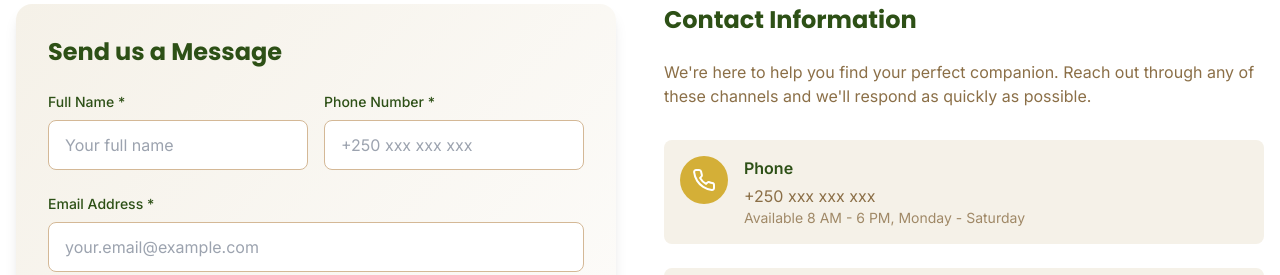
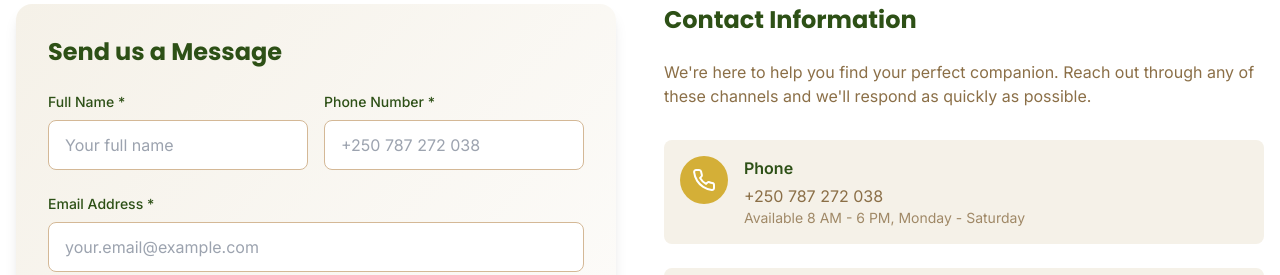
Before and after one commit to Chaste-Djaziri/dog-house, a React (Vite) app: page /contact in a window 1280 px wide. Shown: the part 1000-1275 px from the top of the page. Built offline with nearby package versions, Linux system fonts and the light colour scheme.

Commit message:
update number

```diff
--- a/src/components/Contact.tsx
+++ b/src/components/Contact.tsx
@@ -100,7 +100,7 @@ const Contact = () => {
                       onChange={handleChange}
                       required
                       className="w-full px-4 py-3 border border-beige rounded-lg focus:outline-none focus:ring-2 focus:ring-gold focus:border-transparent transition-colors"
-                      placeholder="+250 xxx xxx xxx"
+                      placeholder="+250 787 272 038"
                     />
                   </div>
                 </div>
@@ -198,7 +198,7 @@ const Contact = () => {
                   </div>
                   <div>
                     <h4 className="font-semibold text-forest-green mb-1">Phone</h4>
-                    <p className="text-brown">+250 xxx xxx xxx</p>
+                    <p className="text-brown">+250 787 272 038</p>
                     <p className="text-sm text-brown opacity-80">Available 8 AM - 6 PM, Monday - Saturday</p>
                   </div>
                 </div>
@@ -252,7 +252,7 @@ const Contact = () => {
                   Get instant responses to your questions
                 </p>
                 <a
-                  href="https://wa.me/250123456789?text=Hi! I'm interested in your dogs."
+                  href="https://wa.me/250787272038?text=Hi! I'm interested in your dogs."
                   target="_blank"
                   rel="noopener noreferrer"
                   className="bg-white text-green-600 font-semibold px-6 py-3 rounded-full hover:bg-gray-100 transition-colors inline-flex items-center"
--- a/src/components/Footer.tsx
+++ b/src/components/Footer.tsx
@@ -106,7 +106,7 @@ const Footer = () => {
               <div className="flex items-center space-x-3">
                 <Phone className="w-5 h-5 text-gold flex-shrink-0" />
                 <div>
-                  <p className="text-gray-300">+250 xxx xxx xxx</p>
+                  <p className="text-gray-300">+250 787 272 038</p>
                   <p className="text-xs text-gray-400">Mon-Sat 8AM-6PM</p>
                 </div>
               </div>
@@ -128,7 +128,7 @@ const Footer = () => {
 
             {/* WhatsApp Button */}
             <a
-              href="https://wa.me/250123456789"
+              href="https://wa.me/250787272038"
               target="_blank"
               rel="noopener noreferrer"
               className="mt-6 bg-green-600 hover:bg-green-700 text-white font-medium px-4 py-2 rounded-full text-sm inline-flex items-center transition-colors"
--- a/src/pages/AvailableDogs.tsx
+++ b/src/pages/AvailableDogs.tsx
@@ -36,7 +36,7 @@ const AvailableDogsPage = () => {
         backgroundImage="https://images.pexels.com/photos/5732457/pexels-photo-5732457.jpeg?auto=compress&cs=tinysrgb&w=1200"
       >
         <a
-          href="https://wa.me/250123456789"
+          href="https://wa.me/250787272038"
           target="_blank"
           rel="noopener noreferrer"
           className="inline-flex items-center bg-gold hover:bg-light-gold text-white font-semibold px-6 py-3 rounded-full transition-colors"
```
